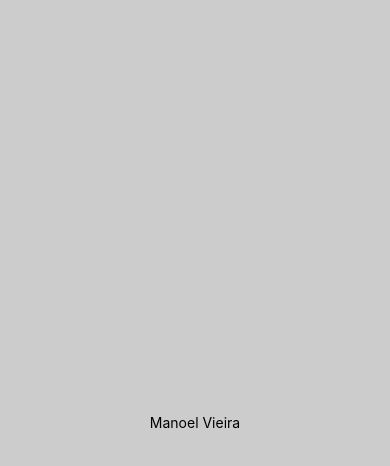
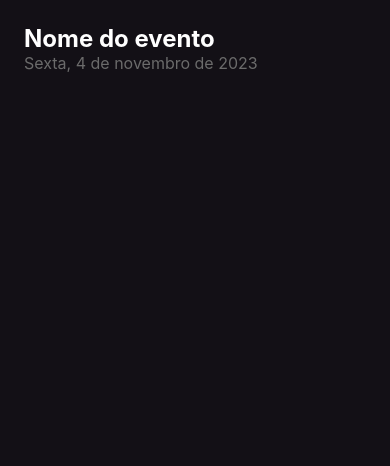
Before and after one commit to manoelvieira0/taskapp, a React Native app: screen / in a window 390 px wide. Shown: the top 466 px of the page. Built offline with nearby package versions, Linux system fonts and the light colour scheme.

Commit message:
Estilizando

```diff
--- a/App.tsx
+++ b/App.tsx
@@ -1,20 +1,25 @@
-import { StatusBar } from 'expo-status-bar';
-import { StyleSheet, Text, View } from 'react-native';
+import { Text, View } from "react-native";
 
 export default function App() {
   return (
-    <View style={styles.container}>
-      <Text>Manoel Vieira</Text>
-      <StatusBar style="auto" />
+    <View style={{
+      flex: 1,
+      backgroundColor: "#131016",
+      padding: 24
+    }}>
+      <Text style={{
+        color: "#FFF",
+        fontSize: 24,
+        fontWeight: "bold"
+      }}>
+        Nome do evento
+      </Text>
+      <Text style={{
+        color: "#6b6b6b",
+        fontSize: 16
+      }}>
+        Sexta, 4 de novembro de 2023
+      </Text>
     </View>
   );
 }
-
-const styles = StyleSheet.create({
-  container: {
-    flex: 1,
-    backgroundColor: '#ccc',
-    alignItems: 'center',
-    justifyContent: 'center',
-  },
-});
```
